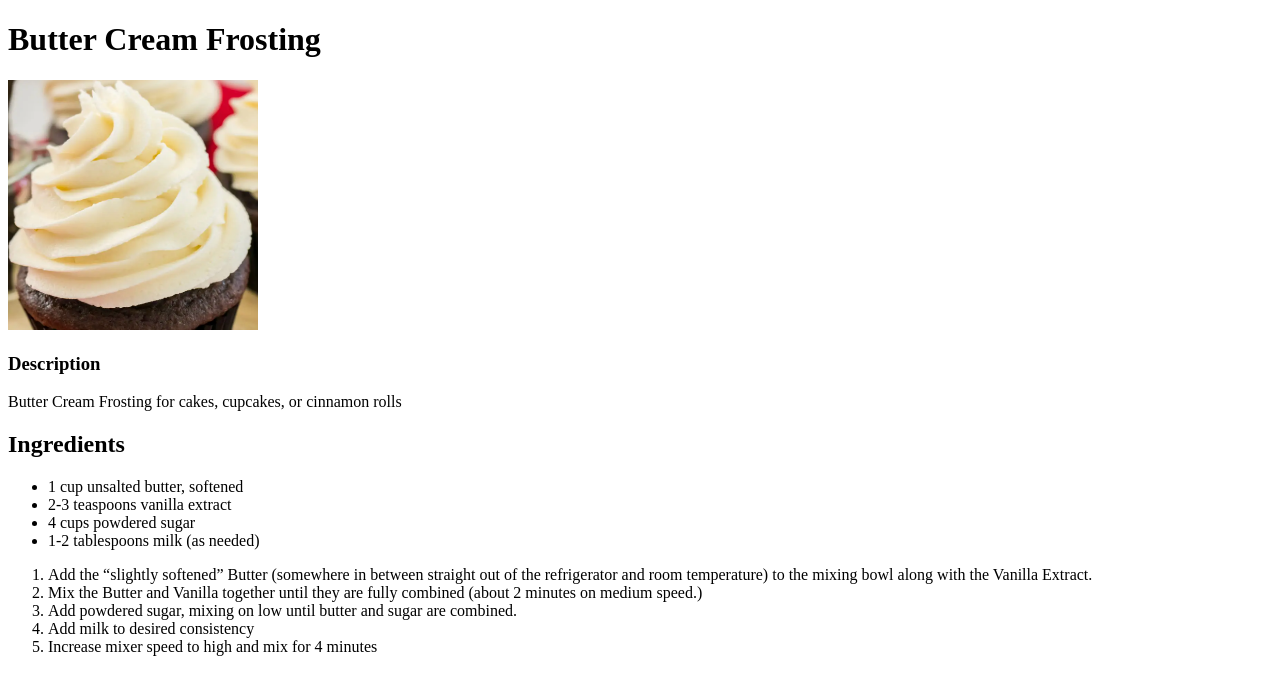
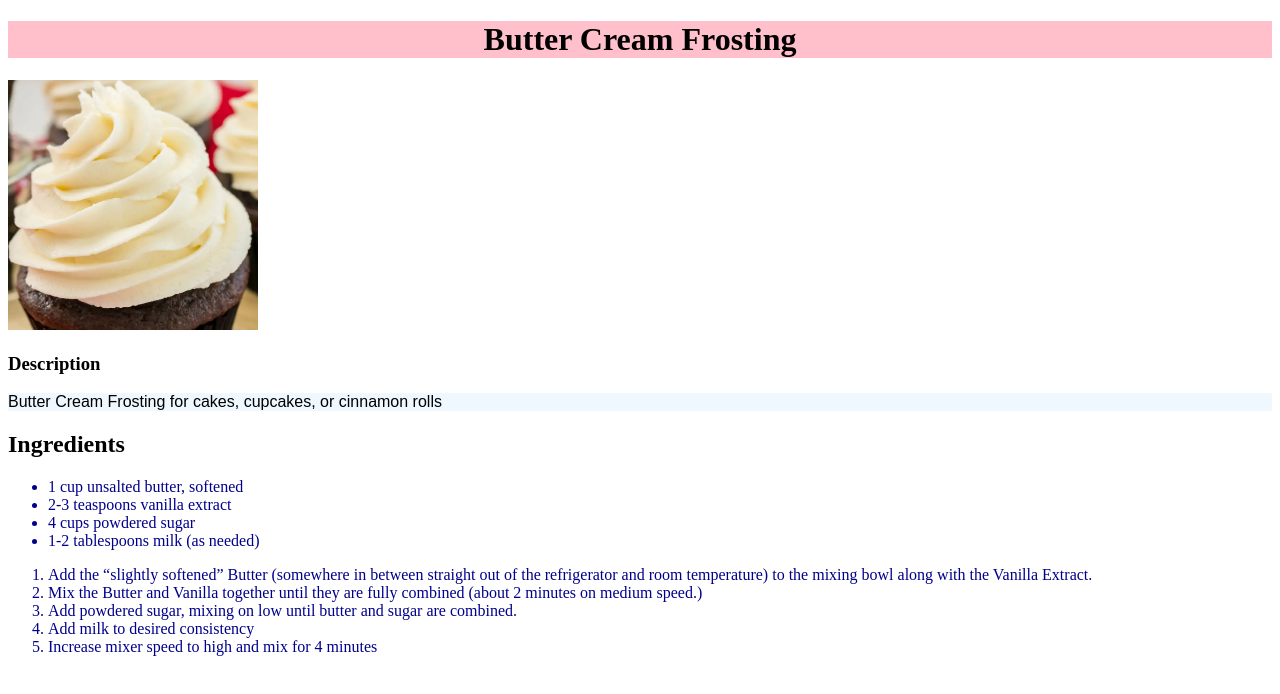
Before and after one commit to Nothing-Like-the-Sun/odin-recipes, a plain HTML site: page recipes/butter_cream_frosting.html in a window 1280 px wide. Drawn offline with Linux system fonts and the light colour scheme.

Commit message:
finish css for recipe

```diff
--- /dev/null
+++ b/recipes/butter_cream_frosting.css
@@ -0,0 +1,16 @@
+/* style sheet for frosting */
+
+h1 {
+    background-color: pink;
+    text-align: center;
+    font-weight: bold;
+}
+
+p {
+    background-color: aliceblue;
+    font-family: Arial, Helvetica, sans-serif;
+}
+
+li {
+    color: darkblue;
+}
--- a/recipes/butter_cream_frosting.html
+++ b/recipes/butter_cream_frosting.html
@@ -4,6 +4,7 @@
     <meta charset="UTF-8">
     <meta name="viewport" content="width=device-width, initial-scale=1.0">
     <title>Frosting Recipe</title>
+    <link rel="stylesheet" href="butter_cream_frosting.css">
 </head>
 <body>
     <h1>Butter Cream Frosting</h1>
```
